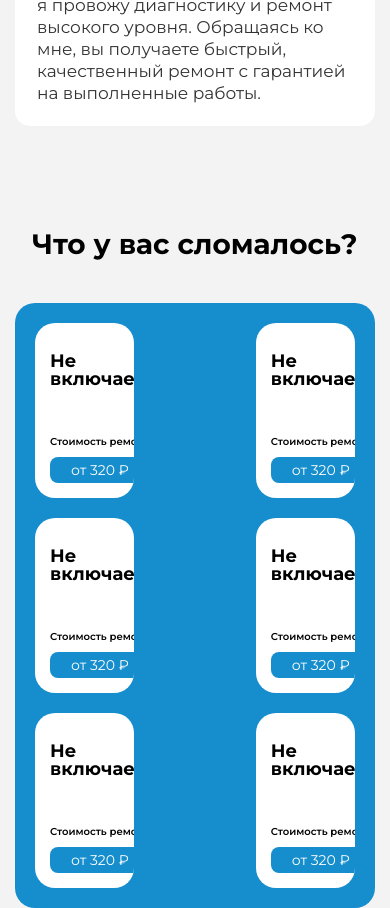
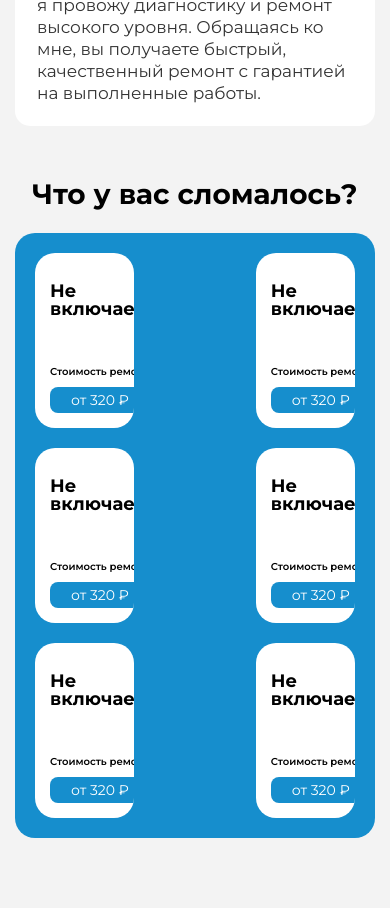
Before and after one commit to Sheil777/computer-wizard, a plain HTML site: page index.html in a window 390 px wide. Shown: the part 1240-2148 px from the top of the page. Drawn offline with Linux system fonts and the light colour scheme.

Commit message:
Работа с отступами

```diff
--- a/template/css/_main.scss
+++ b/template/css/_main.scss
@@ -436,6 +436,14 @@
   //   }
   // }
 
+  @media (max-width: 800px) {
+    padding-top: 70px;
+  }
+
+  @media (max-width: 550px) {
+    padding-top: 50px;
+  }
+
   &__flex {
     display: flex;
     flex-wrap: wrap;
@@ -446,6 +454,10 @@
     padding: 20px;
     box-sizing: border-box;
     gap: 20px;
+
+    @media (max-width: 550px) {
+      margin-top: 20px;
+    }
   }
 
   &__item {
```
Also changed, not shown: template/css/style.css, 1 other file.
